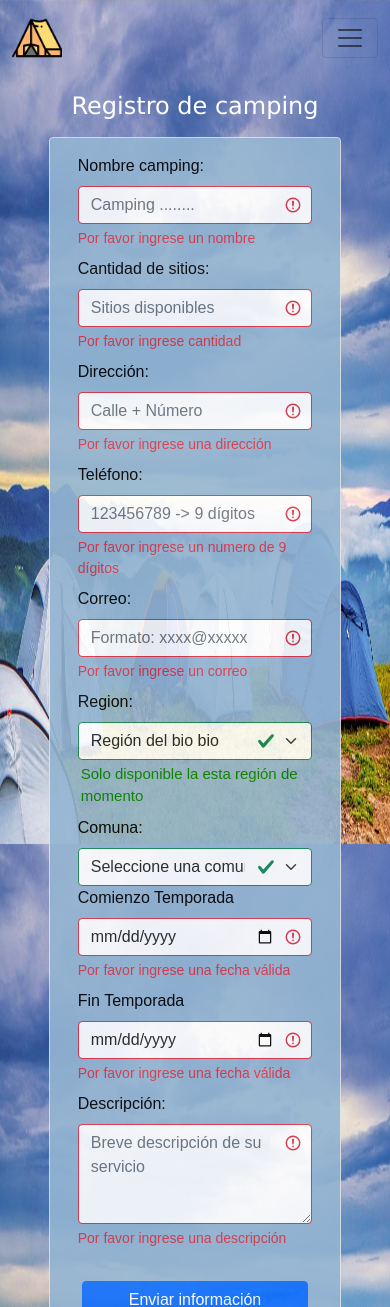
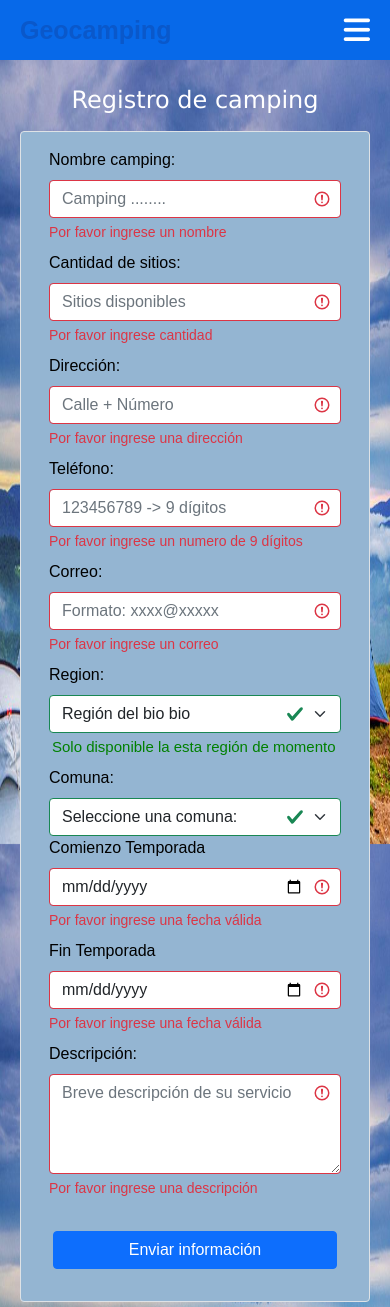
Before and after one commit to Felipeopazoc/proyecto-taller-desarrollo, a PHP site: page / in a window 390 px wide. Shown: the top 1307 px of the page. Run offline with PHP 8.4, Linux system fonts and the light colour scheme; data that the repository does not hold is empty; some libraries are stand-ins or nearby versions.

Commit message:
navbar responsive

```diff
--- /dev/null
+++ b/index.js
@@ -0,0 +1,16 @@
+const navToggle = document.querySelector(".nav-toggle");
+const navMenu = document.querySelector(".nav-menu");
+
+
+navToggle.addEventListener("click",()=>{
+    navMenu.classList.toggle("nav-menu_visible");
+
+    if(navMenu.classList.contains("nav-menu_visible")){
+        navToggle.setAttribute("aria-label","Cerrar Menú");
+
+    }else{
+        navToggle.setAttribute("aria-label","Abrir menú");
+    }
+
+
+});
--- a/mostrar_campings.php
+++ b/mostrar_campings.php
@@ -34,7 +34,6 @@
             <h1 class="text-center text-white mt-3">Listado de campings registrados</h1>
             <table class="table table-hover w-75 m-auto bg-light">
                 <thead>
-                    <th>ID</th>
                     <th>Nombre</th>
                     <th>Cantidad puestos</th>
                     <th>Dirección</th>
@@ -54,7 +53,7 @@
                         while($camping = $resultado->fetch_row()){
                              ?>
                              <tr>
-                                 <td><?php echo htmlspecialchars ($camping[0]) ?></td>
+
                                  <td><?php echo htmlspecialchars (strip_tags ($camping[1])) ?></td>
                                  <td><?php echo htmlspecialchars (strip_tags ($camping[2])) ?></td>
                                  <td><?php echo htmlspecialchars (strip_tags ($camping[4])) ?></td>
--- a/registro_camping.view.php
+++ b/registro_camping.view.php
@@ -9,7 +9,8 @@
     <script src="https://cdn.jsdelivr.net/npm/bootstrap@5.1.3/dist/js/bootstrap.bundle.min.js" integrity="sha384-ka7Sk0Gln4gmtz2MlQnikT1wXgYsOg+OMhuP+IlRH9sENBO0LRn5q+8nbTov4+1p" crossorigin="anonymous"></script>
     <link rel="stylesheet" href="styles_registro_camping/styles.css">
     <link rel="stylesheet" href="styles_registro_camping/responsive.css">
-    <link href='https://unpkg.com/css.gg/icons/all.css' rel='stylesheet'>
+    <link rel="stylesheet" href="styles.css">
+    <script src="https://kit.fontawesome.com/10a72ae3cd.js" crossorigin="anonymous"></script>
 </head>
 <body>
   <?php
@@ -18,27 +19,22 @@
       ?>
    <div class="w-100 d-flex flex-column justify-content-center">
         <!--BARRA DE NAVEGACION-->
-        <nav class="navbar navbar-expand-lg navbar-light  text-white h-50">
-            <div class="container-fluid">
-                <a class="navbar-brand text-white text-center" href="#"> <img src="img/camping.png" width="50px" alt=""> </a>
-                <button class="navbar-toggler" type="button" data-bs-toggle="collapse" data-bs-target="#navbarSupportedContent" aria-controls="navbarSupportedContent" aria-expanded="false" aria-label="Toggle navigation">
-                    <span class="navbar-toggler-icon "></span>
+        <header class="header">
+            <nav class="nav">
+                <a href="" class="logo nav-link">Geocamping</a>
+                <button class="nav-toggle" aria-label="">
+                    <i class="fa-solid fa-bars"></i>
                 </button>
-                <div class="collapse navbar-collapse" id="navbarSupportedContent">
-                    <ul class="navbar-nav me-auto mb-2 mb-lg-0 justify-content-center">
-                        <li class="nav-item text-center li">
-                              <a class="nav-link text-white " href="#">Registro de camping</a>
-                        </li>
-                        <li class="nav-item text-center li">
-                             <a class="nav-link text-white" href="mostrar_campings.php">Listado de campings</a>
-                        </li>
-                    </ul>
-                </div>
-            </div>
-        </nav>
+                <ul class="nav-menu">
+                    <li class="nav-menu-item"><a href="#" class="nav-menu-link nav-link">Registrar Camping</a></li>
+                    <li class="nav-menu-item"><a href="mostrar_campings.php" class="nav-menu-link nav-link">Listado camping</a></li>
+
+                </ul>
+            </nav>
+        </header>
         <!--FIN DE BARRA DE NAVEGACIÓN-->
         <h1 class="text-center text-white mt-3">Registro de camping</h1>
-        <form class="w-75 row m-auto text-black border mb-3 formulario rounded mt-2 p-3 was-validated" action="<?php htmlspecialchars($_SERVER["PHP_SELF"])?>" method="post">
+        <form class=" row m-auto text-black border mb-3 formulario rounded mt-2 p-3 was-validated" action="<?php htmlspecialchars($_SERVER["PHP_SELF"])?>" method="post">
 
             <div class="col-lg-6 col-md-6 col-sm-6 mb-2 ">
                 <label class="form-label" for="name">Nombre camping: </label>
@@ -115,5 +111,6 @@
         </form>
 
    </div>
+   <script src="./index.js"></script>
 </body>
 </html>
--- /dev/null
+++ b/styles.css
@@ -0,0 +1,115 @@
+*{
+    margin: 0;
+    box-sizing: border-box;
+
+}
+
+body{
+    font-family: sans-serif;
+    padding: 90px 20px 0;
+}
+.header{
+    background-color: #0769e9;
+    height: 80px;
+    position:fixed;
+    width: 100%;
+    top: 0;
+    left: 0;
+    z-index: 999;
+}
+.nav{
+    display: flex;
+    justify-content: space-between;
+    max-width: 992px;
+    margin: 0px auto;
+}
+.nav-link{
+    color: white;
+    text-decoration: none;
+}
+.logo{
+    font-size: 30px;
+    font-weight: bold;
+    padding: 0 40px;
+    line-height: 80px;
+}
+.nav-menu{
+    display: flex;
+    margin-right: 40px;
+    list-style: none;
+}
+.nav-menu-item{
+    font-size:18px;
+    margin: 0px 10px;
+    line-height: 80px;
+    text-transform: uppercase;
+    width: max-content;
+}
+.nav-menu-link{
+    padding: 8px 12px;
+    border-radius: 3px;
+    transition: .5s;
+}
+
+
+.nav-toggle{
+    color: white;
+    background: none;
+    border: none;
+    font-size: 30px;
+    padding: 0 20px;
+    line-height: 60px;
+    display: none;
+    cursor: pointer;
+}
+@media(max-width:768px){
+    body{
+        padding-top: 70px;
+    }
+    .header{
+
+        height: 60px;
+
+    }
+    .logo{
+        font-size: 25px;
+        font-weight: bold;
+        padding: 0 20px;
+        line-height: 60px;
+    }
+    .nav-menu{
+        flex-direction: column;
+        margin-right: 0;
+        background-color: #2c3e50;
+        position: fixed;
+        left: 0;
+        top: 60px;
+        align-items: center;
+        width: 100%;
+        padding: 20px 0;
+        height: calc(100%-60px);
+        overflow-y: auto;
+        left: 100%;
+    }
+    .nav-menu-item{
+        line-height: 70px;
+
+    }
+    .nav-menu-link:hover,
+    .nav-menu-link_active{
+        background: none;
+        color: #84c5f7;
+    }
+    .nav-toggle{
+        display: block;
+    }
+    .nav-menu_visible{
+        transition: all 300ms;
+        left: 0;
+        height: 300px;
+        align-items: center;
+    }
+    .formulario{
+        opacity: 1;
+    }
+}
--- a/styles_registro_camping/responsive.css
+++ b/styles_registro_camping/responsive.css
@@ -9,3 +9,18 @@
         font-size: 24px;
     }
 }
+@media (max-width:768px) {
+    .clear-fix{
+        float: none;
+        clear: both;
+    }
+    .formulario{
+        margin-top: 200px;
+    }
+}
+
+@media (max-width:678px){
+    .formulario{
+        width: 100%;
+    }
+}
--- a/styles_registro_camping/styles.css
+++ b/styles_registro_camping/styles.css
@@ -10,14 +10,14 @@
     height: 100px;
 }
 .formulario{
+    width: 100%;
+    margin: 0px auto;
     background-color: rgb(148, 181, 210);
     opacity: 0.9;
+
 }
 h1{
     font-family: 'Lucida Sans', 'Lucida Sans Regular', 'Lucida Grande', 'Lucida Sans Unicode', Geneva, Verdana, sans-serif;
     font-size: 35px;
 
 }
-.li{
-    font-size: 23px;
-}
```
Also changed, not shown: 1 other file.
